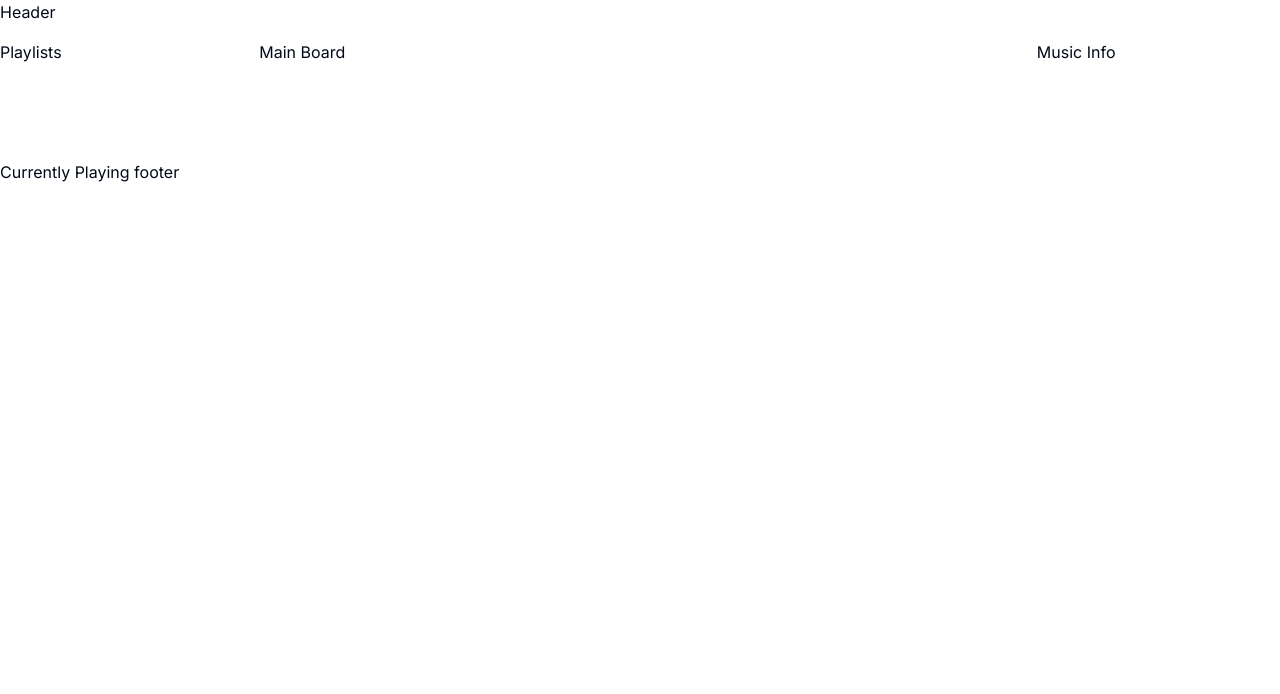
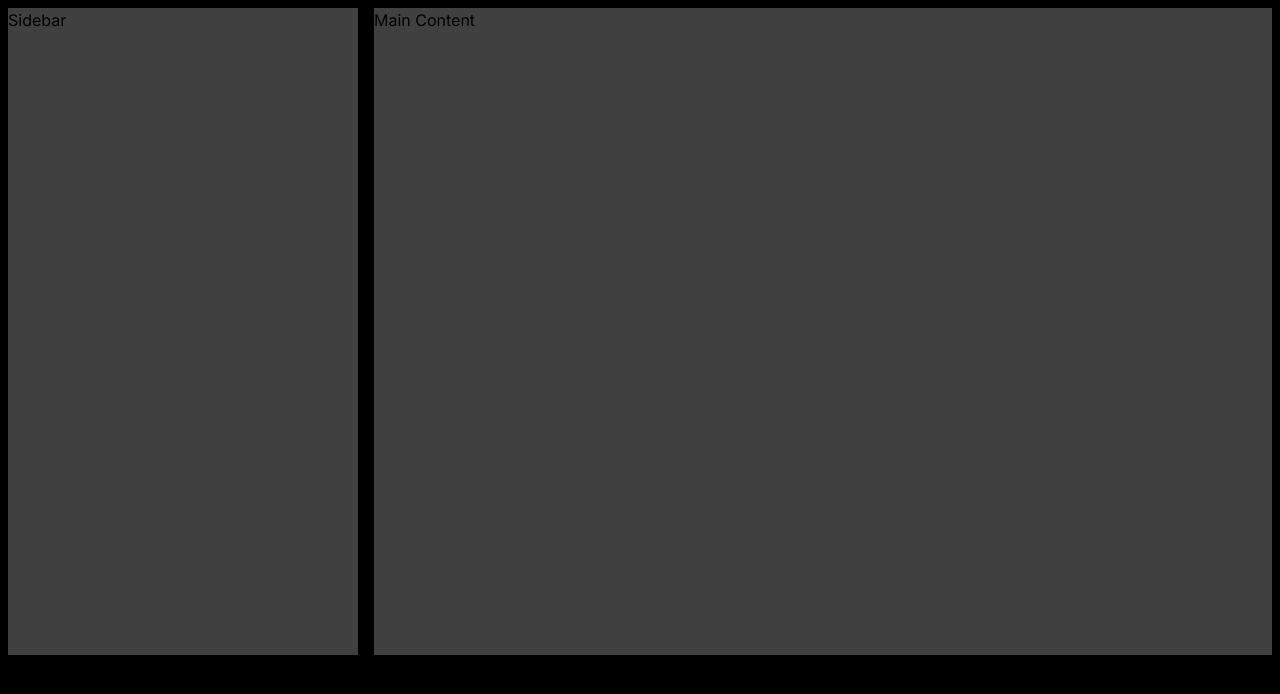
Before and after one commit to Ronansky20/spotifyClone, a Next.js app: page / in a window 1280 px wide. Shown: the top 694 px of the page. Built offline with nearby package versions, Linux system fonts and the light colour scheme.

Commit message:
Update global CSS styles and layout to use Tailwind CSS utility classes

```diff
--- a/src/app/globals.css
+++ b/src/app/globals.css
@@ -1,76 +1,3 @@
 @tailwind base;
   @tailwind components;
   @tailwind utilities;
-
-  @layer base {
-    :root {
-      --background: 0 0% 100%;
-      --foreground: 222.2 84% 4.9%;
-
-      --card: 0 0% 100%;
-      --card-foreground: 222.2 84% 4.9%;
-
-      --popover: 0 0% 100%;
-      --popover-foreground: 222.2 84% 4.9%;
-
-      --primary: 222.2 47.4% 11.2%;
-      --primary-foreground: 210 40% 98%;
-
-      --secondary: 210 40% 96.1%;
-      --secondary-foreground: 222.2 47.4% 11.2%;
-
-      --muted: 210 40% 96.1%;
-      --muted-foreground: 215.4 16.3% 46.9%;
-
-      --accent: 210 40% 96.1%;
-      --accent-foreground: 222.2 47.4% 11.2%;
-
-      --destructive: 0 84.2% 60.2%;
-      --destructive-foreground: 210 40% 98%;
-
-      --border: 214.3 31.8% 91.4%;
-      --input: 214.3 31.8% 91.4%;
-      --ring: 222.2 84% 4.9%;
-
-      --radius: 0.5rem;
-    }
-
-    .dark {
-      --background: 222.2 84% 4.9%;
-      --foreground: 210 40% 98%;
-
-      --card: 222.2 84% 4.9%;
-      --card-foreground: 210 40% 98%;
-
-      --popover: 222.2 84% 4.9%;
-      --popover-foreground: 210 40% 98%;
-
-      --primary: 210 40% 98%;
-      --primary-foreground: 222.2 47.4% 11.2%;
-
-      --secondary: 217.2 32.6% 17.5%;
-      --secondary-foreground: 210 40% 98%;
-
-      --muted: 217.2 32.6% 17.5%;
-      --muted-foreground: 215 20.2% 65.1%;
-
-      --accent: 217.2 32.6% 17.5%;
-      --accent-foreground: 210 40% 98%;
-
-      --destructive: 0 62.8% 30.6%;
-      --destructive-foreground: 210 40% 98%;
-
-      --border: 217.2 32.6% 17.5%;
-      --input: 217.2 32.6% 17.5%;
-      --ring: 212.7 26.8% 83.9%;
-    }
-  }
-
-  @layer base {
-    * {
-      @apply border-border;
-    }
-    body {
-      @apply bg-background text-foreground;
-    }
-  }
--- a/src/app/layout.tsx
+++ b/src/app/layout.tsx
@@ -15,7 +15,7 @@ export default function RootLayout({
   return (
     <html lang="en">
       <body className={cn(
-          "min-h-screen bg-background font-sans antialiased",
+          " bg-neutral-900 font-sans antialiased",
           fontSans.variable
         )}
         >
--- a/src/app/page.tsx
+++ b/src/app/page.tsx
@@ -1,13 +1,10 @@
+import Sidebar from "./sidebar"
 import Link from 'next/link'
 
 export default function Page() {
-  return <div>
-    <div className="grid grid-cols-5 grid-rows-5 gap-4">
-      <div className="col-span-5">Header</div>
-      <div className="row-span-3 row-start-2">Playlists</div>
-      <div className="col-span-3 row-span-3 row-start-2">Main Board</div>
-      <div className="row-span-3 col-start-5 row-start-2">Music Info</div>
-      <div className="col-span-5 row-start-5">Currently Playing footer</div>
-    </div>
+  return <div className="w-full h-screen grid grid-cols-[max-content_auto] grid-rows-[5fr_1fr] gap-y-2 p-2 bg-black">
+      <Sidebar />
+      <div className="bg-neutral-700">Main Content</div>
+      <div className="col-span-2 bg-neutral-700bg-yellow-500">Player</div>
   </div>
 }
--- /dev/null
+++ b/src/app/sidebar.tsx
@@ -0,0 +1,55 @@
+"use client";
+
+import { use, useEffect, useRef, useState } from "react";
+
+const [minWidth, maxWidth, defaultWidth] = [200, 500, 350];
+
+export default function Sidebar() {
+    const isResized = useRef(false);
+
+    const [width, setWidth] = useState(
+        parseInt(localStorage.getItem("sidebarWidth") || "") || defaultWidth,
+    );
+
+    useEffect(() => {
+        localStorage.setItem("sidebarWidth", width.toString());
+      }, [width]);
+
+    useEffect(() => {
+        window.addEventListener("mousemove", (e) => {
+            if (!isResized.current) {
+                return;
+            }
+
+            setWidth((previousWidth) => {
+                const newWidth = previousWidth + e.movementX / 2;
+
+                const isWdithInRange = newWidth >= minWidth && newWidth <= maxWidth;
+
+                return isWdithInRange ? newWidth : previousWidth;
+            })
+
+            setWidth((previousWidth) => previousWidth + e.movementX /2);
+        });
+
+        window.addEventListener("mouseup", () => {
+            isResized.current = false;
+        });
+    }, []);
+
+    return (
+        <div className="flex">
+            <div className="bg-neutral-700" style={{ width: `${width / 16}rem` }}>
+                Sidebar
+            </div>
+
+            {/* Handle */}
+            <div
+                className="w-4 cursor-col-resize"
+                onMouseDown={() => {
+                    isResized.current = true;
+                }}
+            />
+        </div>
+    )
+}
```
